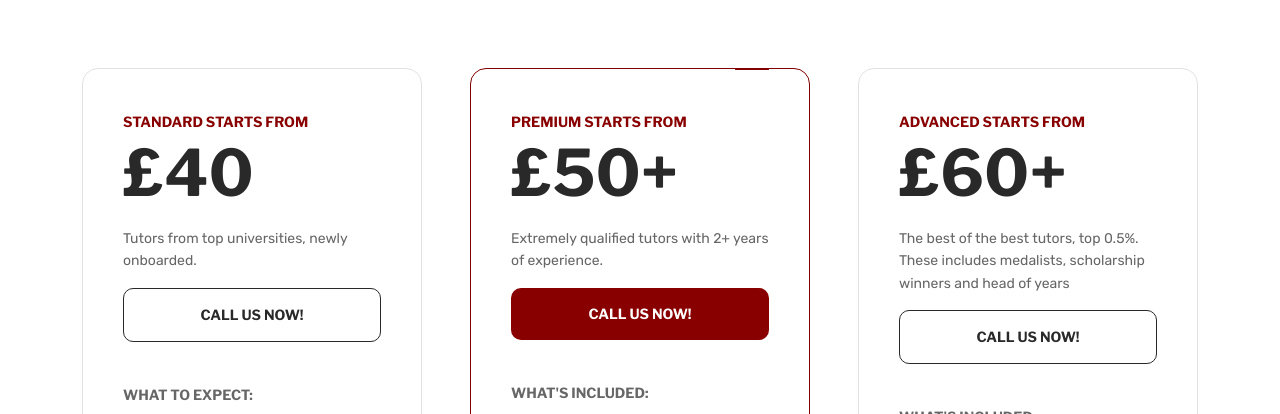
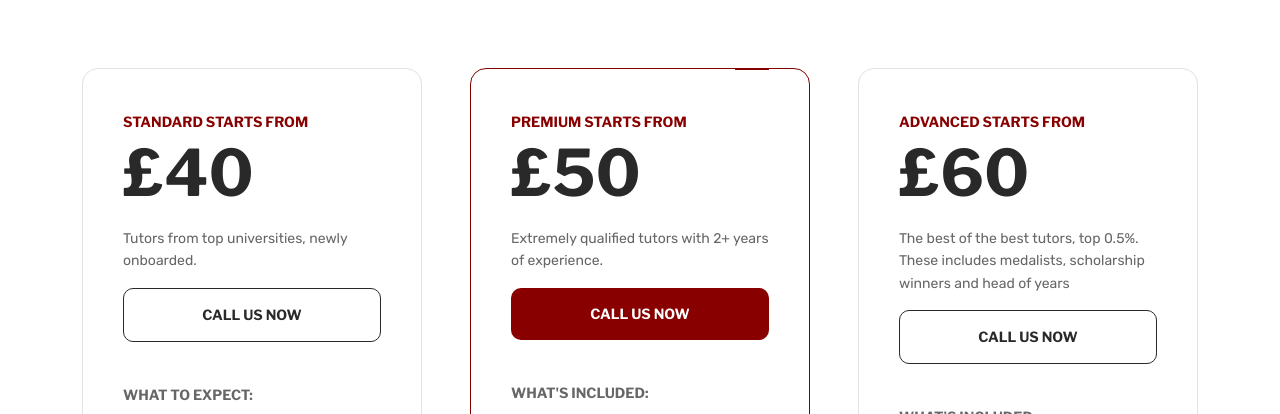
Before and after one commit to Harrygodfrey132/final-landing-page, a Next.js app: page / in a window 1280 px wide. Shown: the part 3720-4134 px from the top of the page. Built offline with nearby package versions, Linux system fonts and the light colour scheme.

Commit message:
Update Section5 component

```diff
--- a/components/sections/home/Section5.tsx
+++ b/components/sections/home/Section5.tsx
@@ -19,7 +19,7 @@ export default function Section5() {
                                 <h1 className="mb-3">£40</h1>
                                 <p className="fs-7">Tutors from top universities, newly onboarded.</p>
                                 <Link href="tel:+447859965776" className="btn btn-outline-dark w-100 mb-6">
-                                Call us now!
+                                Call us now
                                 </Link>
                                 <span className="btn-text">What to expect:</span>
                                 <ul className="list-unstyled mt-3 mb-0">
@@ -45,10 +45,10 @@ export default function Section5() {
                         <div className="col-lg-4">
                             <div className="card-pricing bg-white rounded-4 border border-primary p-md-6 p-4 position-relative">
                                 <span className="text-primary btn-text">Premium starts from</span>
-                                <h1 className="mb-3">£50+ </h1>
+                                <h1 className="mb-3">£50 </h1>
                                 <p className="fs-7">Extremely qualified tutors with 2+ years of experience.</p>
                                 <Link href="tel:+447859965776" className="btn btn-primary border-dark w-100 mb-6">
-                                    Call us now!
+                                    Call us now
                                 </Link>
                                 <span className="btn-text">What's included:</span>
                                 <ul className="list-unstyled mt-3 mb-0">
@@ -75,10 +75,10 @@ export default function Section5() {
                         <div className="col-lg-4">
                             <div className="card-pricing bg-white rounded-4 border p-md-6 p-4">
                                 <span className="text-primary btn-text">Advanced starts from</span>
-                                <h1 className="mb-3">£60+</h1>
+                                <h1 className="mb-3">£60</h1>
                                 <p className="fs-7">The best of the best tutors, top 0.5%. These includes medalists, scholarship winners and head of years</p>
                                 <Link href="tel:+447859965776" className="btn btn-outline-dark w-100 mb-6">
-                                    Call us now!
+                                    Call us now
                                 </Link>
                                 <span className="btn-text">What's included:</span>
                                 <ul className="list-unstyled mt-3 mb-0">
```
